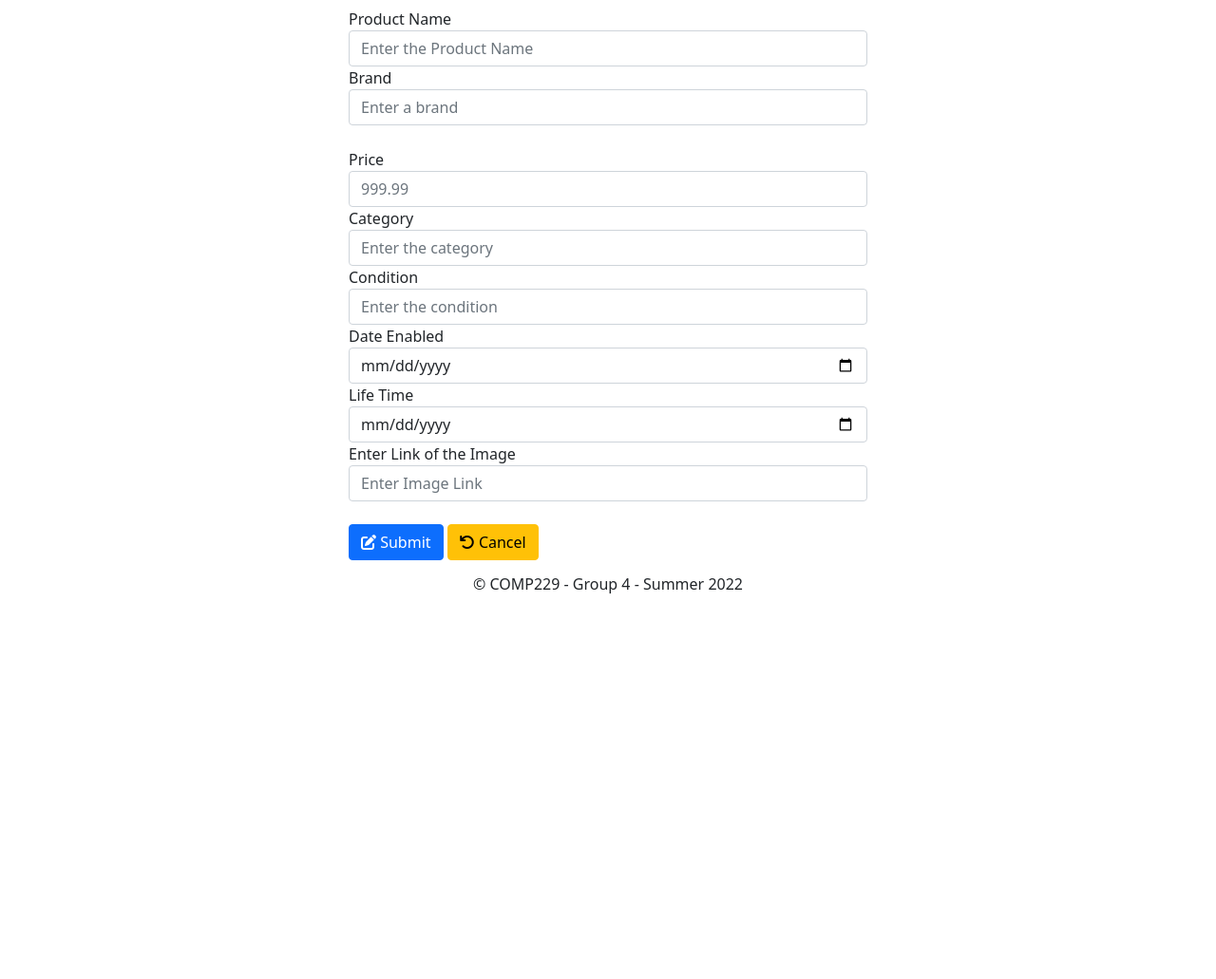
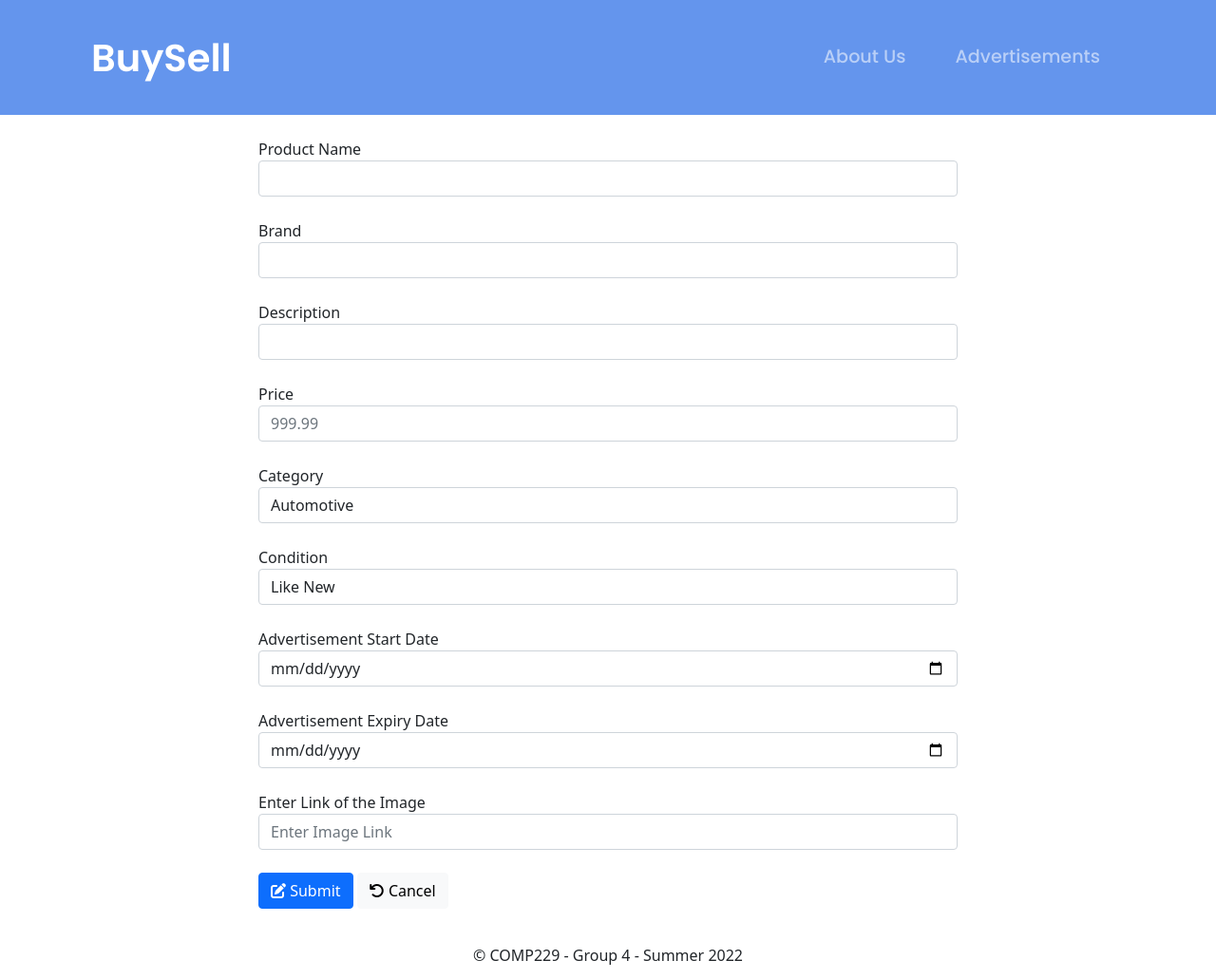
Before and after one commit to kiransahmbi/Sales-Website-Backend, a Node server app: template views/advertisement/add_edit.ejs in a window 1280 px wide. Shown: the whole page at 95% size. Before the commit the page ends 625 px from the top, so only its background shows below. Run offline with Node 20, Linux system fonts and the light colour scheme; the template is opened without the code that fills it, so the values that code supplies are empty; some libraries are stand-ins or nearby versions.

Commit message:
Edited Design, Added Missing Components

```diff
--- a/views/advertisement/add_edit.ejs
+++ b/views/advertisement/add_edit.ejs
@@ -1,104 +1,92 @@
-<%- include ../partials/header.ejs %>
+<%- include ../partials/header %>
+<%- include ../partials/navbar %>
 
 <!-- Content for the Add_Edit page -->
 <div class="container">
     <div class="row">
-        <div class="offset-md-3 col-md-6">
-            <h1><%= title %></h1>
+        <div class="offset-md-2 col-md-8">
+            <h1 class="page-title my-4 text-center"><%= title %></h1>
 
             <form class="form" method="POST">
-                <div class="form-group">
-                    <input type="hidden"
-                        name="id"
-                        value="<%= item._id %>"
-                    >
+                <input type="hidden" name="id" value="<%= item._id %>">
+
                 <label for="productNameTextField">Product Name</label>
                 <input type="text" class="form-control"
                     id="productNameTextField"
-                        placeholder="Enter the Product Name"
-                        name="productName"
+                    name="ProductName"
                     value="<%= item.ProductName %>"
                     required>
-                </div>
-                <div class="form-group">
+                <br>
                 <label for="brandTextField">Brand</label>
                 <input type="text" class="form-control"
                     id="brandTextField"
-                        placeholder="Enter a brand"
-                        name="brand"
+                    name="Brand"
                     value="<%= item.Brand %>"
-                        >
-                </div>
-                <br />
-
-                <div class="form-group">
+                    required>
+                <br>
+                <label for="descriptionTextField">Description</label>
+                <input type="text" class="form-control"
+                    id="descriptionTextField"
+                    name="Description"
+                    value="<%= item.Description %>"
+                    required>
+                <br>
                 <label for="priceTextField">Price</label>
                 <input type="number" class="form-control"
                     id="priceTextField"
                     placeholder="999.99"
-                        name="price"
+                    name="Price"
                     value="<%= item.Price %>"
                     required>
-                </div>
-                <div class="form-group">
+                <br>
                 <label for="categoryTextField">Category</label>
-                    <input type="text"
-                    class="form-control"
-                    id="categoryTextField"
-                    placeholder="Enter the category"
-                    name="category"
-                    value="<%= item.Category %>"
-                    required>
-                </div>
-
-                <div class="form-group">
+                <select id="categoryTextField" class="form-control" name="Category">
+                    <%
+                    var options = [ "Automotive", "Books", "Clothing, Shoes & Jewelry", "Electronics", "Furniture", "Musical Instruments"];
+                    for ( var i = 0; i < options.length; i++ )
+                    {
+                        %><option value="<%= options[i] %>" <%= item.Category == options[i] ? 'selected' : '' %>><%= options[i] %></option><%
+                    }
+                    %>
+                </select>
+                <br>
                 <label for="conditionTextField">Condition</label>
-                    <input type="text"
-                    class="form-control"
-                    id="conditionTextField"
-                    placeholder="Enter the condition"
-                    name="condition"
-                    value="<%= item.Condition %>"
-                    required>
-                </div>
-
-                <div class="form-group">
-                    <label for="dateEnabledTextField">Date Enabled</label>
-                    <input type="date"
-                    class="form-control"
-                    id="ateenabledTextField"
-
-                    name="dateenabled"
-                    value="<%= item.DateEnabled %>"
-                    required>
-                </div>
-                <div class="form-group">
-                    <label for="lifeTimeTextField">Life Time</label>
-                    <input type="date"
-                    class="form-control"
+                <select id="conditionTextField" class="form-control" name="Condition">
+                    <%
+                    var options = [ "Like New", "Minor Damage", "Noticeable Damage", "Major Damage", "Needs Repair"];
+                    for ( var i = 0; i < options.length; i++ )
+                    {
+                        %><option value="<%= options[i] %>" <%= item.Condition == options[i] ? 'selected' : '' %>><%= options[i] %></option><%
+                    }
+                    %>
+                </select>
+                <br>
+                <label for="dateEnabledTextField">Advertisement Start Date</label>
+                <input type="date" class="form-control"
+                    id="dateEnabledTextField"
+                    name="DateEnabled"
+                    value="<%= item.DateEnabled.toISOString().split('T')[0] %>">
+                <br>
+                <label for="lifeTimeTextField">Advertisement Expiry Date</label>
+                <input type="date" class="form-control"
                     id="lifetimeTextField"
-
-                    name="lifetime"
-                    value="<%= item.Lifetime %>"
-                    required>
-                </div>
-                <div class="form-group">
+                    name="Lifetime"
+                    value="<%= item.Lifetime.toISOString().split('T')[0] %>">
+                <br>
                 <label for="brandTextField">Enter Link of the Image</label>
                 <input type="text" class="form-control"
                     id="Imagelinktextfield"
                     placeholder="Enter Image Link"
-                        name="Imagelink"
-                        value="<%= item.Imagelink %>"
+                    name="ImageLink"
+                    value="<%= item.ImageLink %>"
                     >
-                </div>
 
-                <br/>
-                <button class="btn btn-primary" type="submit">
+                <button class="btn btn-primary my-4" type="submit">
                     <i class="fas fa-edit"></i>
                     Submit
                 </button>
 
-                <a href="/advertisement/list" class="btn btn-warning">
+                <a href="/advertisement/list" class="btn btn-light">
                     <i class="fas fa-undo"></i>
                     Cancel
                 </a>
@@ -109,4 +97,4 @@
     </div>
 </div>
 
-<%- include ../partials/footer.ejs %>
+<%- include ../partials/footer %>
```
Also changed, not shown: views/advertisement/details.ejs (+45 -43 lines). Lines whose indentation alone changed are shown as unchanged.
